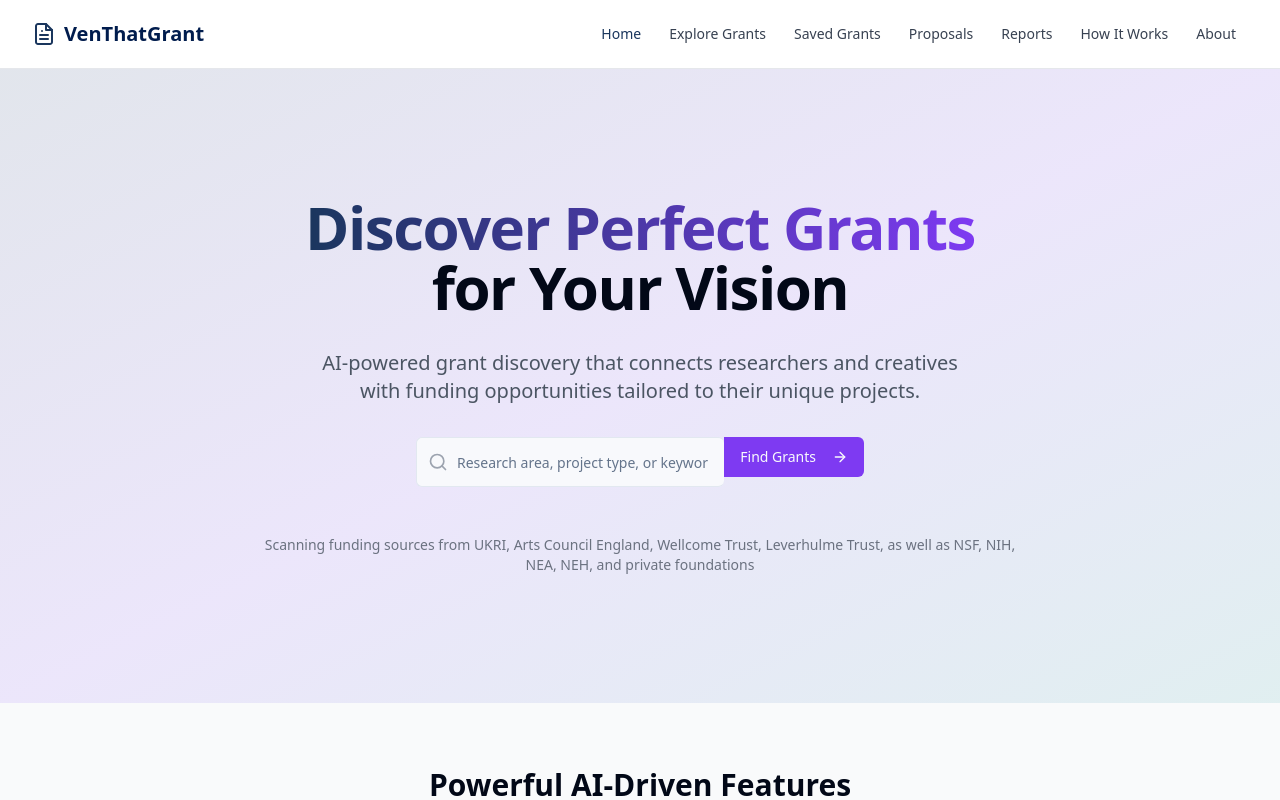
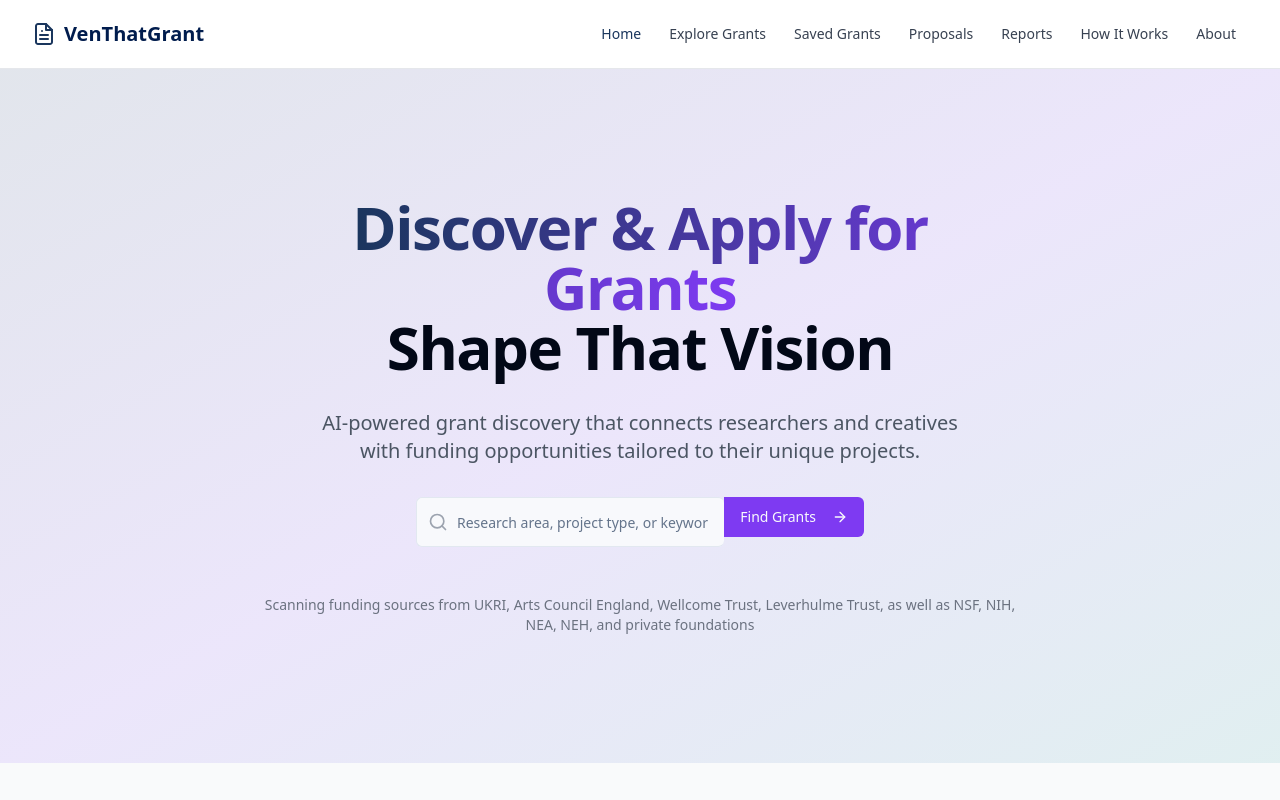
Before and after one commit to dradaku/ven-that-grant, a React (Vite) app: page / in a window 1280 px wide. Shown: the top 800 px of the page. Built offline with nearby package versions, Linux system fonts and the light colour scheme.

Commit message:
Refactor: Update hero section heading
Update the hero section heading to "Discover & Apply for Grants: Shape That Vision".

```diff
--- a/src/components/HeroSection.tsx
+++ b/src/components/HeroSection.tsx
@@ -35,10 +35,10 @@ const HeroSection: React.FC = () => {
         <div className="max-w-3xl mx-auto text-center space-y-8">
           <h1 className="text-4xl md:text-5xl lg:text-6xl font-bold tracking-tight">
             <span className="bg-clip-text text-transparent bg-gradient-to-r from-brand-blue to-brand-purple">
-              Discover Perfect Grants
+              Discover & Apply for Grants
             </span>
             <br />
-            <span>for Your Vision</span>
+            <span>Shape That Vision</span>
           </h1>
 
           <p className="text-xl text-gray-600 max-w-2xl mx-auto">
```
